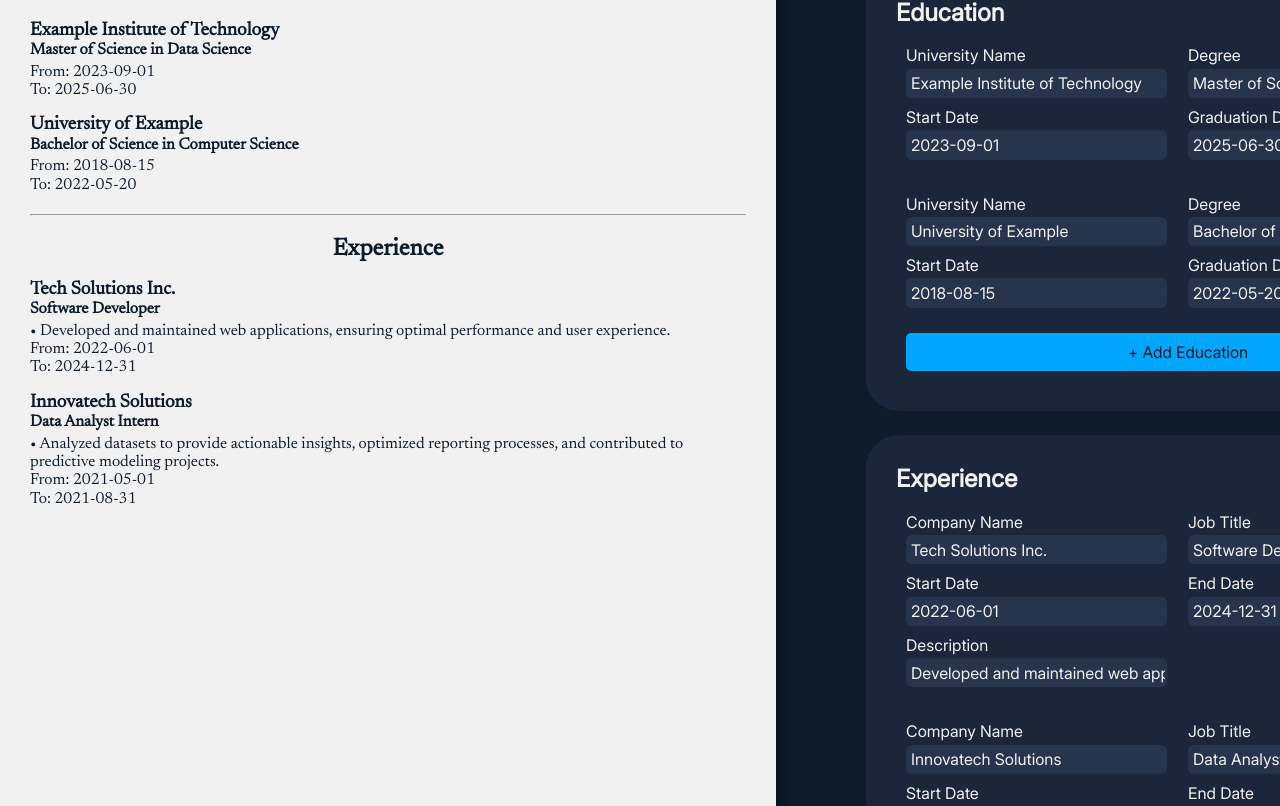
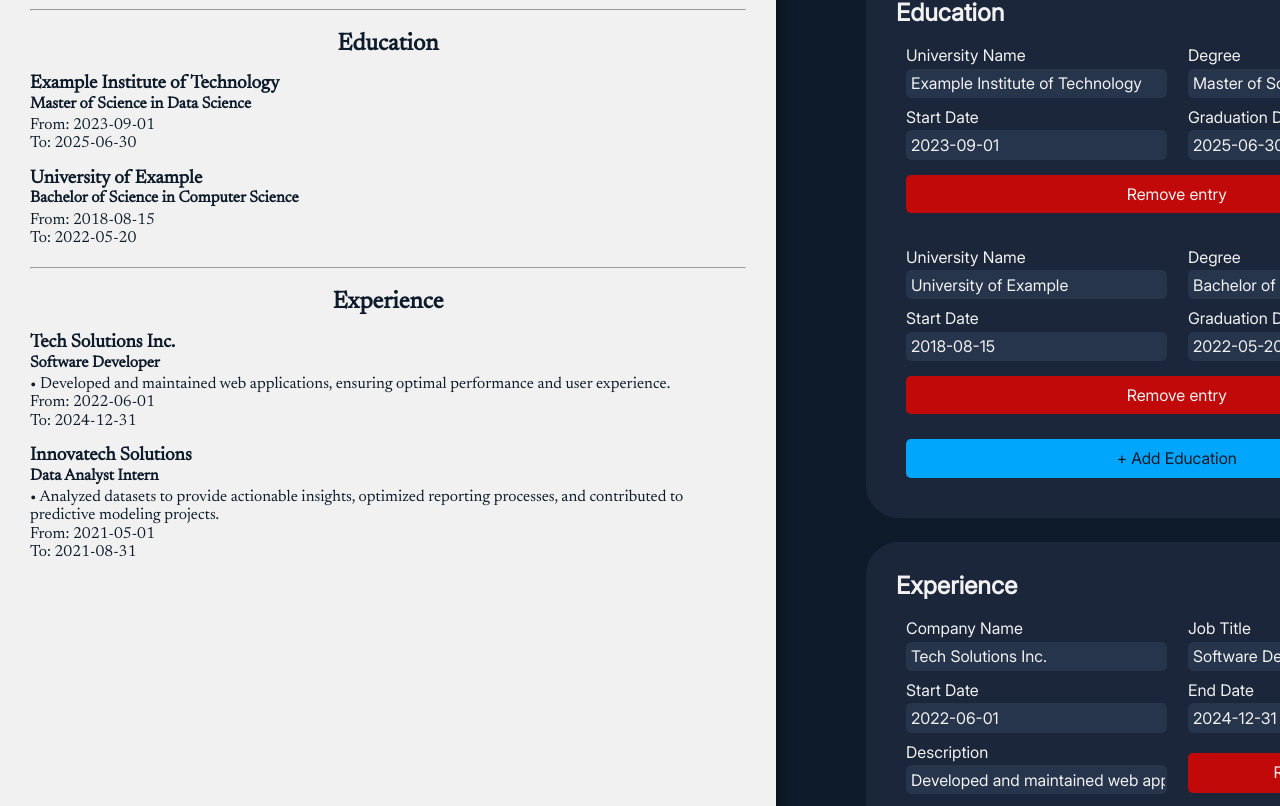
Before and after one commit to gianlucaegallino/CV-Builder-Ultimate, a React (Vite) app: page / in a window 1280 px wide. Shown: the part 503-1309 px from the top of the page. Built offline with nearby package versions, Linux system fonts and the light colour scheme.

Commit message:
Add delete button functionality and finish project

```diff
--- a/src/components/App.jsx
+++ b/src/components/App.jsx
@@ -85,7 +85,6 @@ function App() {
     if (educationData.length < 3) {
       let newData = [...educationData];
       newData.push({ key: crypto.randomUUID() });
-      console.log(newData);
       setEducationData(newData);
     } else alert("Cant add more than 3 educations.");
   }
@@ -94,9 +93,23 @@ function App() {
     if (jobData.length < 3) {
       let newData = [...jobData];
       newData.push({ key: crypto.randomUUID() });
-      console.log(newData);
       setJobData(newData);
     } else alert("Cant add more than 3 jobs.");
+  }
+
+  function removeEducation(index){
+    if (educationData.length > 0) {
+      let newData = [...educationData];
+      newData.splice(index, 1);
+      setEducationData(newData);
+    } else alert("Cant remove non-existant education.");
+  }
+  function removeJob(index){
+    if (jobData.length > 0) {
+      let newData = [...jobData];
+      newData.splice(index, 1);
+      setJobData(newData);
+    } else alert("Cant remove non-existant jobs.");
   }
 
   return (
@@ -118,6 +131,8 @@ function App() {
           jobData={jobData}
           newEdFn={addNewEducation}
           newJobFn={addNewJob}
+          destroyEducation={removeEducation}
+          destroyJob={removeJob}
         />
       </main>
     </>
--- a/src/components/CVForm.jsx
+++ b/src/components/CVForm.jsx
@@ -11,7 +11,9 @@ export default function CVForm({
   edData,
   jobData,
   newEdFn,
-  newJobFn
+  newJobFn,
+  destroyEducation,
+  destroyJob,
 }) {
   let educations = [];
   let jobs = [];
@@ -30,7 +32,7 @@ export default function CVForm({
     } = edData[i];
 
     educations.push(
-      <div key={key}  className="group">
+      <div key={key} className="group">
         <LabeledInput
           label="University Name"
           field="university"
@@ -59,6 +61,14 @@ export default function CVForm({
           extraFunction={educationFn}
           index={i}
         ></LabeledInput>
+        <button
+          className="del span"
+          onClick={() => {
+            destroyEducation(i);
+          }}
+        >
+          Remove entry
+        </button>
       </div>
     );
   }
@@ -111,11 +121,12 @@ export default function CVForm({
           extraFunction={jobFn}
           index={j}
         ></LabeledInput>
+        <button className="del single" onClick={() => destroyJob(j)}>
+          Remove entry
+        </button>
       </div>
     );
   }
-
-
 
   return (
     <div className="CVForm">
@@ -150,12 +161,16 @@ export default function CVForm({
 
       <InputWrapper title="Education">
         {educations}
-        <button className="add" onClick={newEdFn}>+ Add Education</button>
+        <button className="add" onClick={newEdFn}>
+          + Add Education
+        </button>
       </InputWrapper>
 
       <InputWrapper title="Experience">
         {jobs}
-        <button className="add" onClick={newJobFn}>+ Add Experience</button>
+        <button className="add" onClick={newJobFn}>
+          + Add Experience
+        </button>
       </InputWrapper>
     </div>
   );
--- a/src/styles/CVForm.css
+++ b/src/styles/CVForm.css
@@ -13,6 +13,7 @@
     padding: 10px 20px;
     border: none;
     border-radius: 5px;
+    width: 96%;
     transition: transform 0.2s, opacity 0.2s;
 }
 
@@ -28,3 +29,32 @@
     display: grid;
     grid-template-columns: 1fr 1fr;
 }
+
+.del{
+    margin-top: 0px;
+    background-color: #c20909;
+    color: var(--myWhite);
+    padding: 10px 20px;
+    border: none;
+    border-radius: 5px;
+    width: 96%;
+    transition: transform 0.2s, opacity 0.2s;
+
+    margin-top: 15px;
+}
+
+
+.del:hover{
+    opacity: 0.95;
+    transform: scale(0.99);
+    cursor: pointer;
+}
+
+.span{
+    grid-column: span 2;
+}
+.single{
+        height: 65%;
+        margin-top: 20px;
+        padding: 0px;
+}
```
Also changed, not shown: src/components/CustomHeader.jsx (+8 -8 lines).
